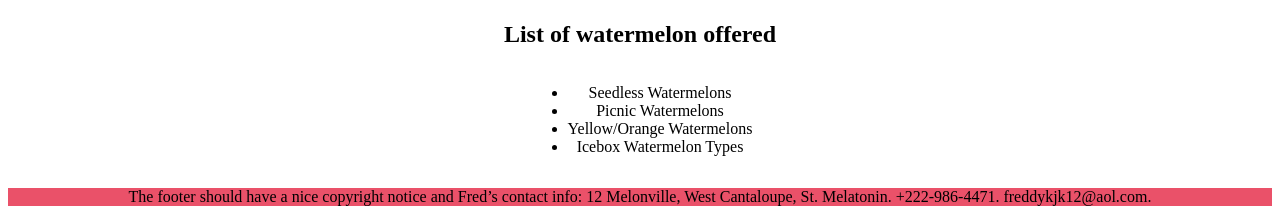
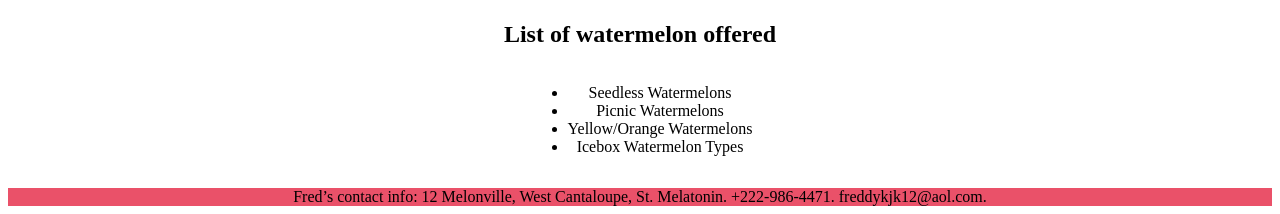
Before and after one commit to YuJenHsieh97/git_watermelon, a plain HTML site: page index.html in a window 1280 px wide. Shown: the part 653-867 px from the top of the page. Drawn offline with Linux system fonts and the light colour scheme.

Commit message:
index.html

```diff
--- a/index.html
+++ b/index.html
@@ -29,6 +29,6 @@
       </ul>
     </p>
   </body>
-  <footer>The footer should have a nice copyright notice and Fred’s contact info: 12 Melonville, West Cantaloupe, St. Melatonin. +222-986-4471. freddykjk12@aol.com.
+  <footer> Fred’s contact info: 12 Melonville, West Cantaloupe, St. Melatonin. +222-986-4471. freddykjk12@aol.com.
   </footer>
 </html>
```
